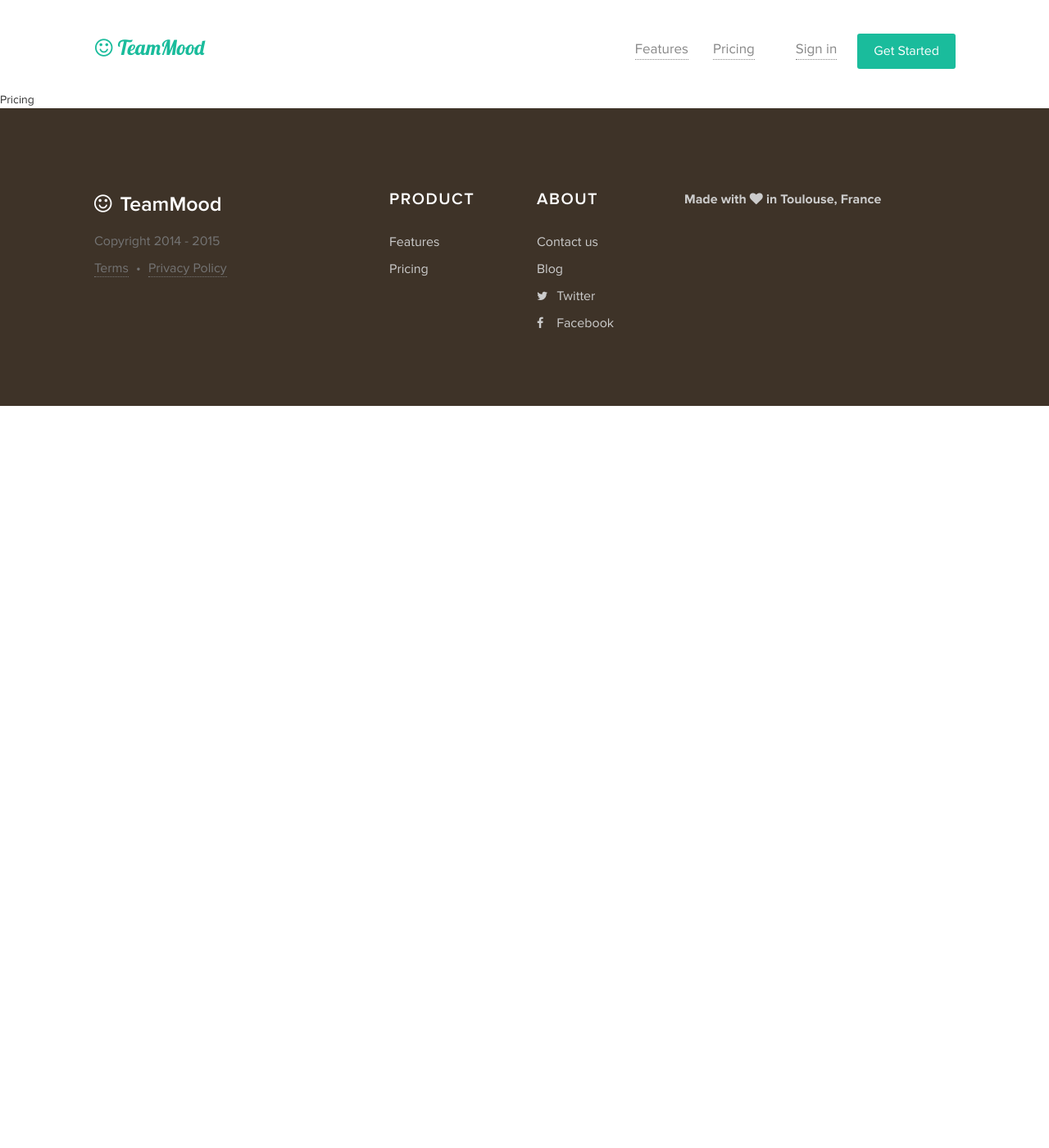
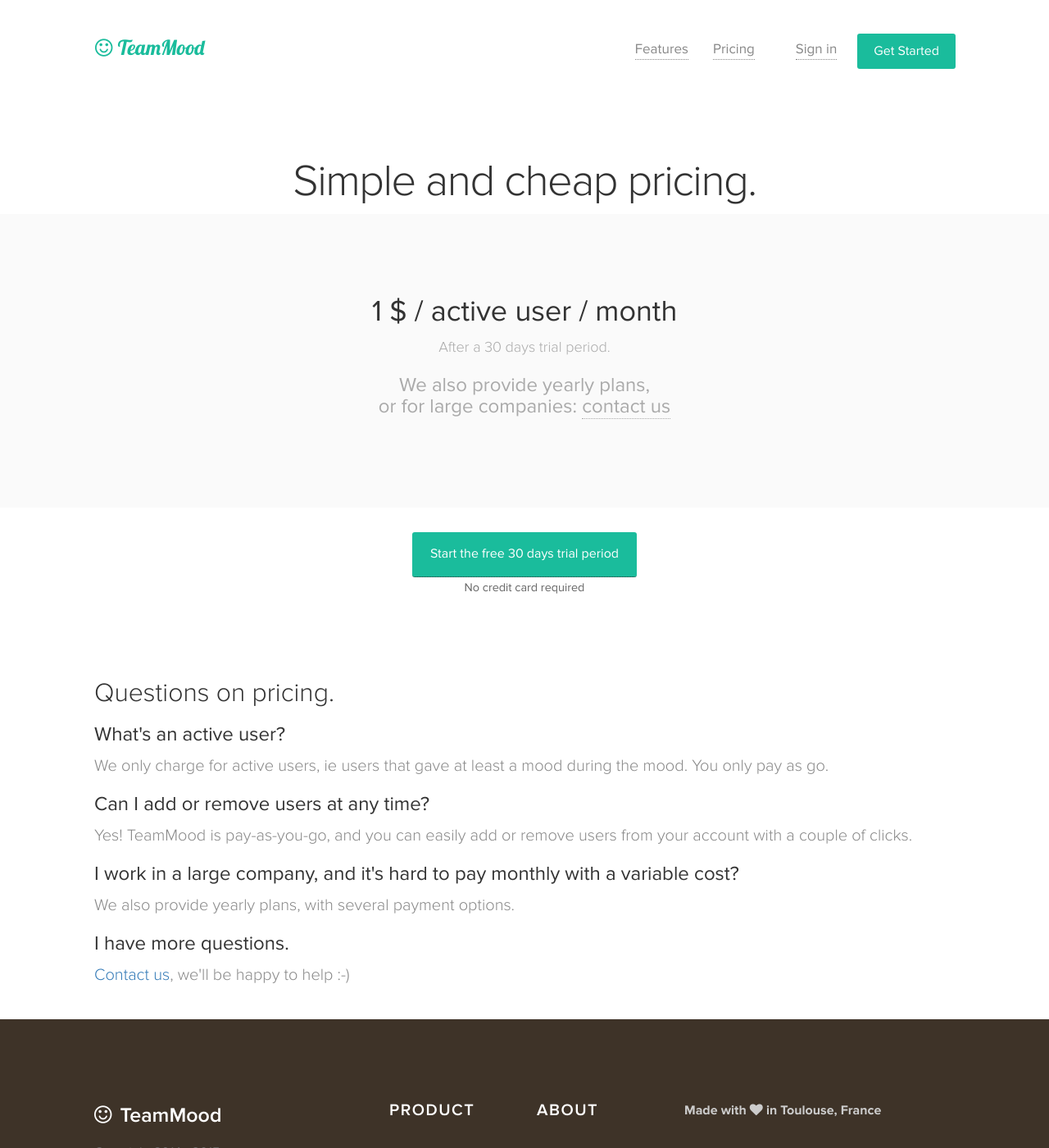
Before and after one commit to TeamMood/landing-page, a Jekyll site: the page built from en/pricing/index.html, in a window 1280 px wide and 1400 px high. Shown: the whole window at 82% size. Built offline with Jekyll 4.4.1, drawn with Linux system fonts in a browser that asks for light colours; nearby versions of some CDN libraries.

Commit message:
Pricing - en

```diff
--- a/en/pricing/index.html
+++ b/en/pricing/index.html
@@ -2,4 +2,57 @@
 layout: default
 lang: en
 ---
-Pricing
+<div class="front-header header">
+    <div class="container">
+        <div class="row">
+            <div class="col-md-12">
+                <h1>Simple and cheap pricing.</h1>
+            </div>
+        </div>
+    </div>
+</div>
+
+<div class="homepage-press">
+    <div class="container">
+        <div class="row">
+            <div class="col-md-12">
+                <h1 class="text-center">1 $ / active user / month</h1>
+                <p class="light-grey text-center">After a 30 days trial period.</p>
+                <h3 class="light-grey text-center">We also provide yearly plans,<br>or for large companies: <a href="mailto:sales@teammood.com">contact us</a></h3>
+            </div>
+        </div>
+    </div>
+</div>
+
+<div class="content-page">
+    <div class="container">
+        <div class="row">
+            <div class="col-md-12 center">
+                <a class="light-orange-btn btn-lg" href="/{{ page.lang }}/signup">Start the free 30 days trial period</a>
+                <p><small>No credit card required</small></p>
+                <!--br>ou essayez la <a href="/{{ page.lang }}/demo">démo</a-->
+            </div>
+        </div>
+    </div>
+</div>
+
+<div class="homepage-api">
+    <div class="container">
+        <div class="row vcenter">
+            <div class="col-md-12">
+                <h2>Questions on pricing.</h2>
+                <h3>What's an active user?</h3>
+                <p class="text-justify">We only charge for active users, ie users that gave at least a mood during the mood. You only pay as go.</p>
+
+                <h3>Can I add or remove users at any time?</h3>
+                <p class="text-justify">Yes! TeamMood is pay-as-you-go, and you can easily add or remove users from your account with a couple of clicks.</p>
+
+                <h3>I work in a large company, and it's hard to pay monthly with a variable cost?</h3>
+                <p class="text-justify">We also provide yearly plans, with several payment options.</p>
+
+                <h3>I have more questions.</h3>
+                <p class="text-justify"><a href="mailto:sales@teammood.com">Contact us</a>, we'll be happy to help :-)</p>
+            </div>
+        </div>
+    </div>
+</div>
--- a/fr/pricing/index.html
+++ b/fr/pricing/index.html
@@ -44,8 +44,11 @@
                 <h3>Qu'est-ce qu'un utilisateur actif ?</h3>
                 <p class="text-justify">Nous ne comptabilisons que les utilisateurs actifs, à savoir ceux qui ont donné au moins une humeur dans le mois. Ainsi, vous ne payez que ce que vous utilisez.</p>
 
+                <h3>Est-ce que je peux ajouter ou retirer des utilisateurs à tout moment ?</h3>
+                <p class="text-justify">Oui ! TeamMood est à la demande, et vous pouvez facilement ajouter ou désactiver des utilisateurs.</p>
+
                 <h3>Je suis dans une grande entreprise, et la facturation au mois et variable n'est pas possible ?</h3>
-                <p class="text-justify">Nous proposons aussi des tarifs à l'année, avec des moyens de paiement divers.</p>
+                <p class="text-justify">Nous proposons aussi des tarifs packagés à l'année, avec des moyens de paiement divers.</p>
 
                 <h3>J'ai d'autres questions.</h3>
                 <p class="text-justify"><a href="mailto:sales@teammood.com">Contactez-nous</a>, nous serons heureux de vous répondre :-)</p>
```
